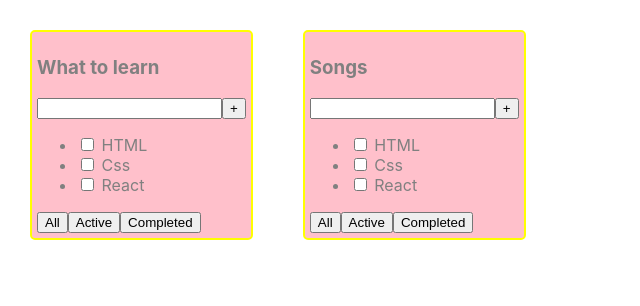
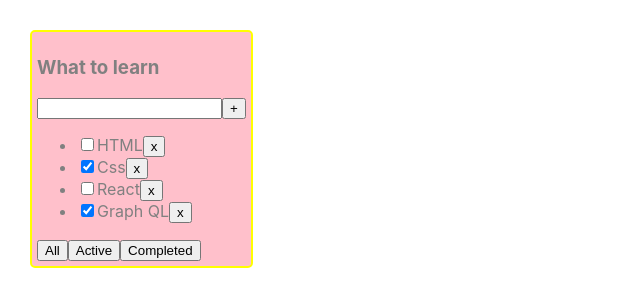
Before and after one commit to Toyfon/ToDoList, a React (Create React App) app: page / in a window 1280 px wide. Shown: the top 306 px of the page, without its empty margins (0-640 px from the left). Built offline with nearby package versions, Linux system fonts and the light colour scheme.

Commit message:
creating flexible markup add hook useState in App.tsx

```diff
--- a/src/App.tsx
+++ b/src/App.tsx
@@ -1,4 +1,4 @@
-import React from 'react';
+import React, {useState} from 'react';
 import './App.css';
 import {Todolist} from "./todolist";
 
@@ -10,20 +10,52 @@
     isDone: boolean
 }
 
+export type FilterValuesType = "all" | "active"| "completed"
+
 
 function App() {
 
-    const task_1: Array<taskType> =[
-        {id: 1, title: "HTML", isDone: false},
-        {id: 2, title: "Css", isDone: false},
-        {id: 3, title: "React", isDone: false}
-    ]
+
+     const [tasks, setTasks] = useState<Array<taskType>>([
+         {id: 1, title: "HTML", isDone: false},
+         {id: 2, title: "Css", isDone: true},
+         {id: 3, title: "React", isDone: false},
+         {id: 4, title: "Graph QL", isDone: true}
+     ]);
+
+
+    function removeTask (id:number) {
+       let filteredTasks = tasks.filter(t => t.id !== id)
+        setTasks(filteredTasks)
+    }
+
+
+
+    const [filter, setFilter] = useState<FilterValuesType>("all")
+
+    let taskForRender = tasks;
+
+     if (filter === "active") {
+         taskForRender = tasks.filter(t=> !t.isDone);
+     }
+
+     if (filter === "completed") {
+         taskForRender = tasks.filter(t=> t.isDone);
+     }
+
+     function changeFilter (value:FilterValuesType) {
+        setFilter(value)
+     }
 
 
     return (
         <div className="App">
-            <Todolist title = {"What to learn"} tasks = {task_1} />
-            <Todolist title = {"Songs"} tasks = {task_1} />
+            <Todolist title = {"What to learn"}
+                      tasks = {taskForRender}
+                      removeTask = {removeTask}
+                      changeFilter = {changeFilter}
+            />
+
         </div>
     );
 }
--- a/src/todolist.tsx
+++ b/src/todolist.tsx
@@ -1,14 +1,23 @@
 import React from "react";
-import {taskType} from "./App";
+import { FilterValuesType, taskType} from "./App";
 
 
 
 type todolistPropsType = {
     title: string
     tasks: Array<taskType>
+    removeTask: (id:number)=> void
+    changeFilter: (value:FilterValuesType) => void
 }
 
  export const Todolist: React.FC <todolistPropsType> =  (props) => {
+
+
+    let TaskElement = props.tasks.map(t=> <li key={t.id}><input type="checkbox" defaultChecked={t.isDone}/>
+        <span>{t.title}</span>
+        <button onClick={ ()=> {props.removeTask(t.id)}}>x</button>
+    </li>)
+
     return (
         <div className= "todolist">
             <h3>{props.title}</h3>
@@ -16,15 +25,14 @@
                 <input/>
                 <button>+</button>
             </div>
+
             <ul>
-                <li><input type="checkbox" checked={props.tasks[0].isDone}/> <span>{props.tasks[0].title}</span></li>
-                <li><input type="checkbox" checked={props.tasks[1].isDone}/> <span>{props.tasks[1].title}</span></li>
-                <li><input type="checkbox" checked={props.tasks[2].isDone}/> <span>{props.tasks[2].title}</span></li>
+                {TaskElement}
             </ul>
             <div className="btn">
-                <button>All</button>
-                <button>Active</button>
-                <button>Completed</button>
+                <button onClick={() => {props.changeFilter("all")}}>All</button>
+                <button onClick={() => {props.changeFilter("active")}}>Active</button>
+                <button onClick={() => {props.changeFilter("completed")}}>Completed</button>
             </div>
         </div>
     )
```
